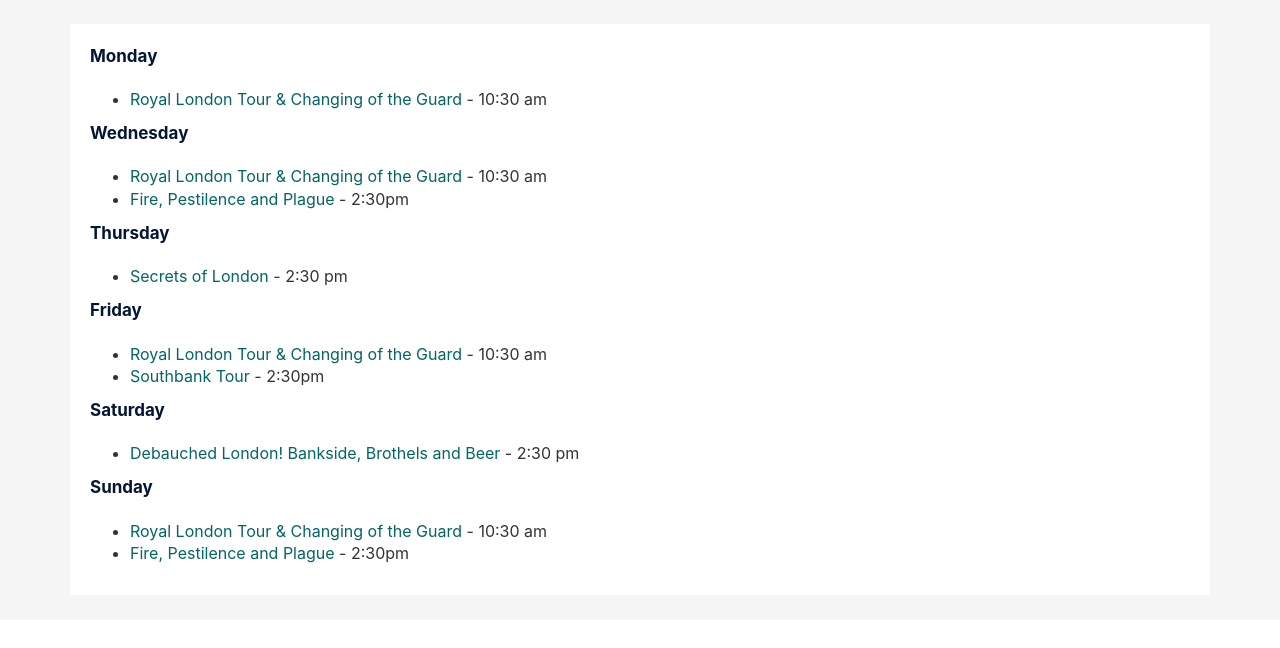
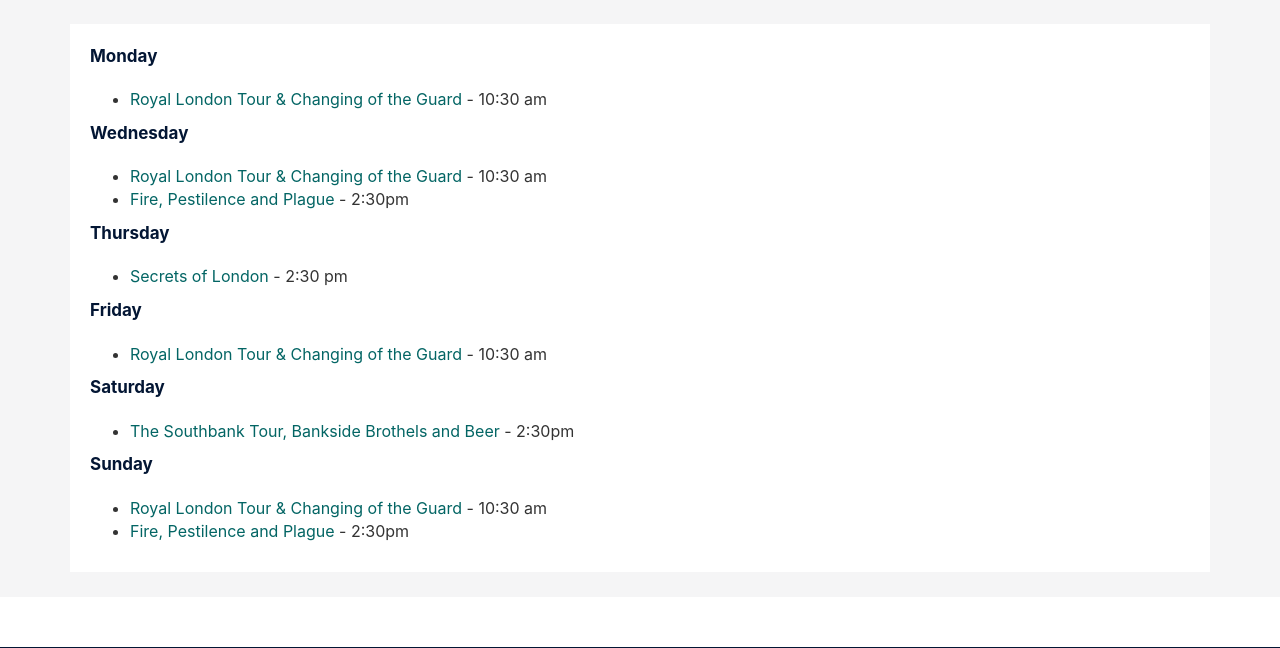
Before and after one commit to elchonger/freelondonwalkingtours, a PHP site: page /schedule in a window 1280 px wide. Shown: the part 324-972 px from the top of the page. Run offline with PHP 8.4, Linux system fonts and the light colour scheme; some libraries are stand-ins or nearby versions.

Commit message:
Schedule times update

```diff
--- a/schedule.php
+++ b/schedule.php
@@ -54,12 +54,12 @@
 					<p><strong>Friday</strong></p>
 					<ul>
 						<li><a href="tour/royal-london-and-changing-of-the-guard-tour">Royal London Tour &amp; Changing of the Guard</a>  - 10:30 am</li>
-						<li><a href="tour/southbank-tour">Southbank Tour</a> - 2:30pm</li>
+
 					</ul>
 					<p><strong>Saturday</strong></p>
 					<ul>
 						<!--<li><a href="tour/royal-london-and-changing-of-the-guard-tour">Royal London Tour &amp; Changing of the Guard</a>  - 10:30 am</li>-->
-						<li><a href="tour/debauched-london-bankside-brothels-and-beer-tour">Debauched London! Bankside, Brothels and Beer</a> - 2:30 pm</li>
+						<li><a href="tour/the-southbank-tour-bankside-brothels-and-beer">The Southbank Tour, Bankside Brothels and Beer</a> - 2:30pm</li>
 					</ul>
 					<p><strong>Sunday</strong></p>
 					<ul>
```
